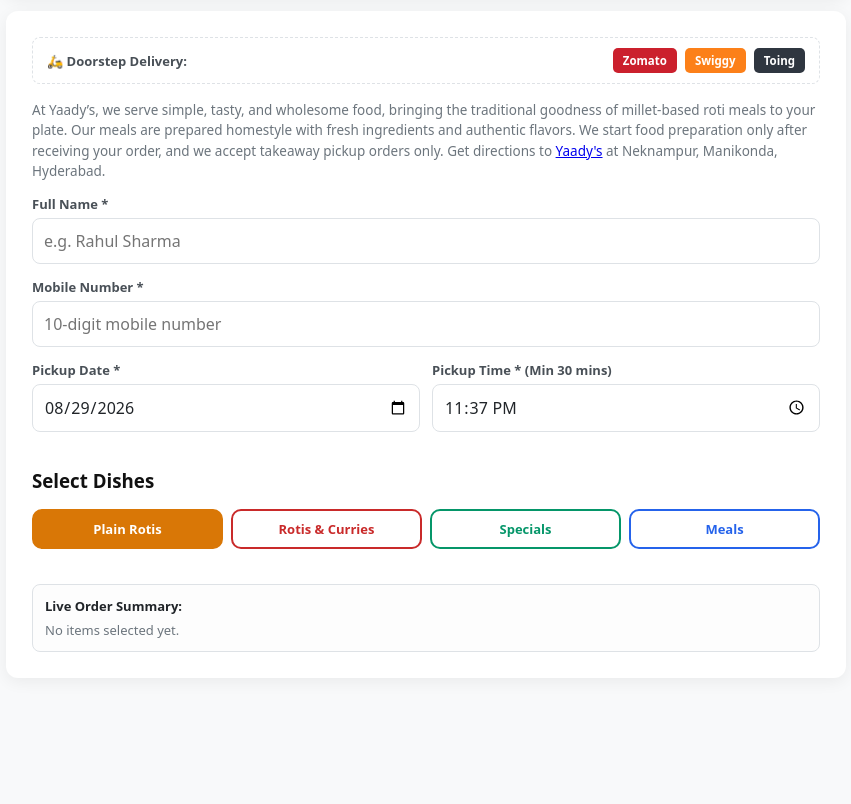
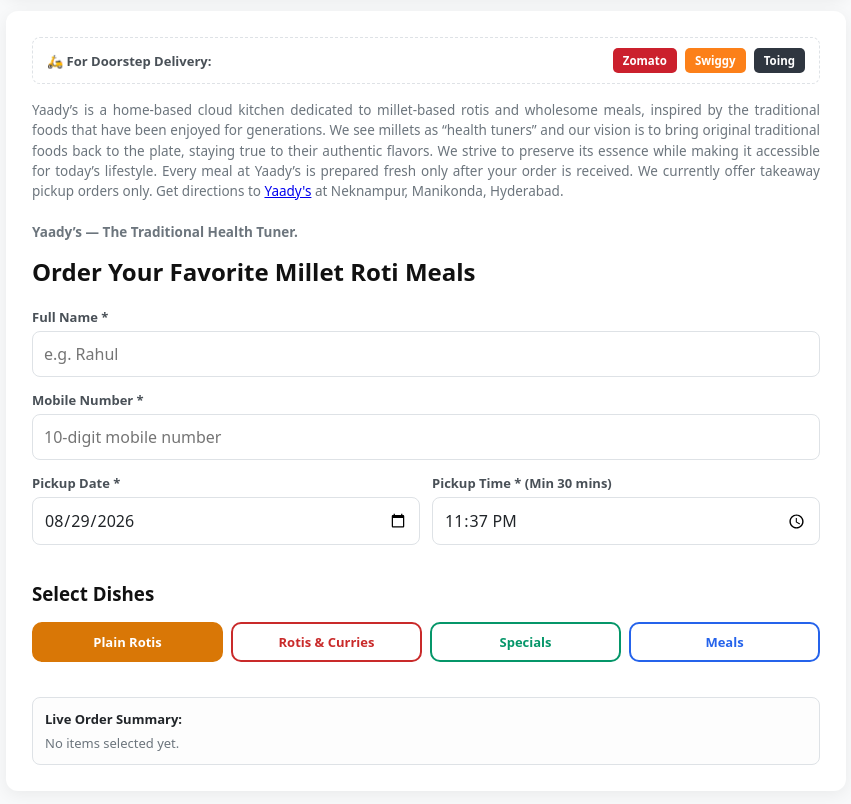
Before and after one commit to attuner/yaadys, a plain HTML site: page index.html in a window 1280 px wide. Shown: the part 80-884 px from the top of the page, without its empty margins (214-1065 px from the left). Drawn offline with nearby package versions, Linux system fonts and the light colour scheme; no server answers.

Commit message:
about updated

```diff
--- a/index.html
+++ b/index.html
@@ -766,7 +766,7 @@
         <!-- 1. Order Input View -->
         <div id="step-order" class="card">
             <div class="compact-delivery">
-                <span class="compact-delivery-title">🛵 Doorstep Delivery:</span>
+                <span class="compact-delivery-title">🛵 For Doorstep Delivery:</span>
                 <div class="delivery-icons">
                     <a href="https://www.zomato.com/hyderabad/yaadys-millet-roti-meals-rajendra-nagar/order"
                         target="_blank" rel="noopener noreferrer" class="app-icon-btn btn-zomato">Zomato</a>
@@ -777,17 +777,18 @@
                 </div>
             </div>
 
-            <p style="margin-top:0; font-size:13.5px; color:#6c757d; line-height: 1.5;">
-                At Yaady’s, we serve simple, tasty, and wholesome food, bringing the traditional goodness of millet-based roti meals to your plate. Our meals are prepared homestyle with fresh ingredients and authentic flavors. We start food preparation only after receiving your order, and we accept takeaway pickup orders only. Get directions to <a
+            <p style="margin-top:0; font-size:13.5px; color:#6c757d; line-height: 1.5; text-align: justify;">
+                Yaady’s is a home-based cloud kitchen dedicated to millet-based rotis and wholesome meals, inspired by the traditional foods that have been enjoyed for generations. We see millets as “health tuners” and our vision is to bring original traditional foods back to the plate, staying true to their authentic flavors. We strive to preserve its essence while making it accessible for today’s lifestyle. Every meal at Yaady’s is prepared fresh only after your order is received. We currently offer takeaway pickup orders only. Get directions to <a
                     href="https://maps.app.goo.gl/3vTmmsbHN5kg98qF6" target="_blank" rel="noopener noreferrer">Yaady's</a> at Neknampur, Manikonda, Hyderabad.
+                    <br><br><strong>Yaady’s — The Traditional Health Tuner.</strong>
             </p>
-
             <div id="closed-message" class="hidden"></div>
+            <h2>Order Your Favorite Millet Roti Meals</h2>
 
             <div id="order-inputs">
                 <div class="form-group">
                     <label>Full Name *</label>
-                    <input type="text" id="cust-name" placeholder="e.g. Rahul Sharma" required />
+                    <input type="text" id="cust-name" placeholder="e.g. Rahul" required />
                 </div>
 
                 <div class="form-group">
```
